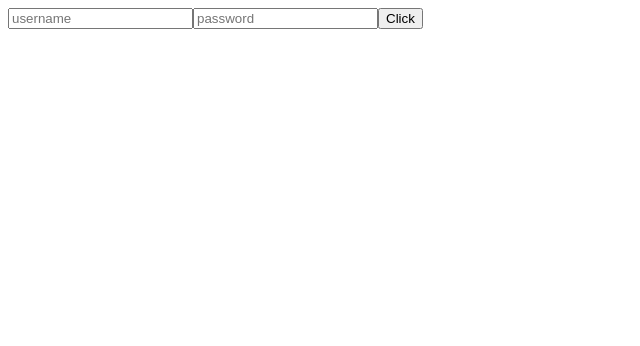
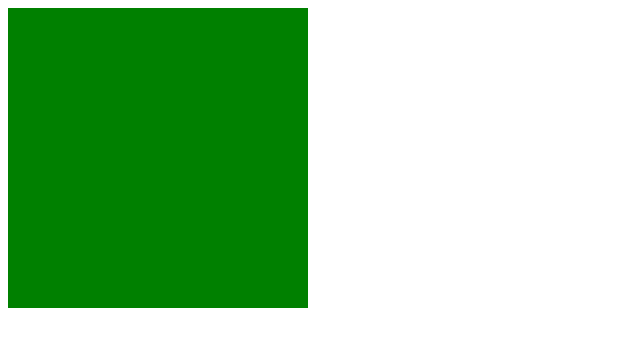
Before and after one commit to VitalyZibulski/React-hooks, a React (Create React App) app: page / in a window 1280 px wide. Shown: the top 346 px of the page, without its empty margins (0-640 px from the left). Built offline with nearby package versions, Linux system fonts and the light colour scheme.

Commit message:
add hook useHover

```diff
--- a/src/App.jsx
+++ b/src/App.jsx
@@ -1,14 +1,11 @@
-import useInput from "./hooks/useInput";
+import Hover from "./components/Hover";
 
 function App() {
-  const username = useInput('');
-  const password = useInput('');
+
 
   return (
     <div>
-      <input {...username} type="text" placeholder="username"/>
-      <input {...password} type="password" placeholder="password"/>
-      <button onClick={() => console.log(username.value, password.value)}>Click</button>
+      <Hover />
     </div>
   );
 }
--- /dev/null
+++ b/src/components/Hover.jsx
@@ -0,0 +1,17 @@
+import React, { useRef } from 'react';
+import useHover from "../hooks/useHover";
+
+const Hover = () => {
+  const ref = useRef();
+  const isHovering = useHover(ref);
+
+  console.log(isHovering);
+
+  return (
+    <div ref={ref} style={{width: 300, height: 300, background: isHovering ? 'red' : 'green'}}>
+
+    </div>
+  );
+};
+
+export default Hover;
--- /dev/null
+++ b/src/hooks/useHover.js
@@ -0,0 +1,28 @@
+import { useEffect, useState } from "react";
+
+export default function useHover(ref) {
+  const [isHovering, setHovering] = useState(false);
+
+  const on = () => setHovering(true);
+  const off = () => setHovering(false);
+
+  useEffect(() => {
+    if (!ref.current) {
+      return;
+    }
+
+    const node = ref.current;
+    node.addEventListener('mouseenter', on);
+    node.addEventListener('mousemove', on);
+    node.addEventListener('mouseleave', off);
+
+    // remove listeners when component unmounted
+    return function () {
+      node.removeEventListener('mouseenter', on);
+      node.removeEventListener('mousemove', on);
+      node.removeEventListener('mouseleave', off);
+    };
+  }, []);
+
+  return isHovering;
+}
```
